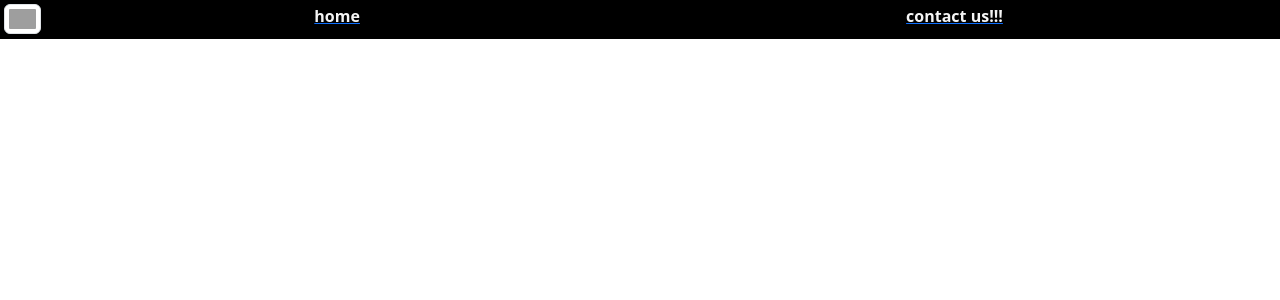
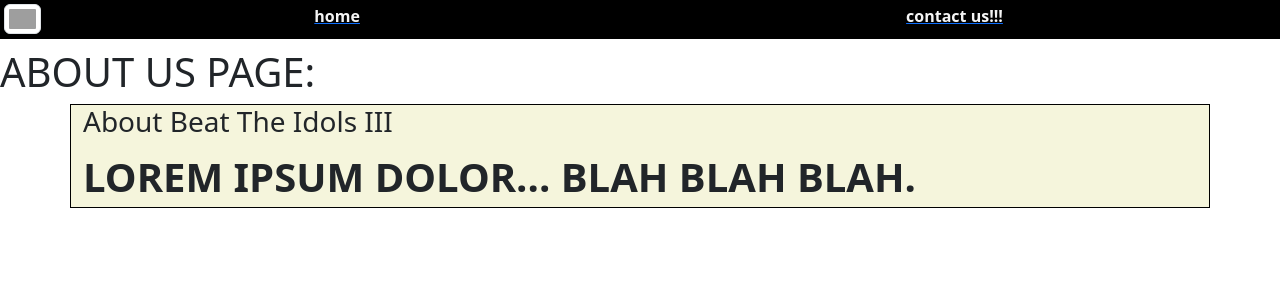
Before and after one commit to dho1115/beat-the-idols-iii, a React (Vite) app: page /about in a window 1280 px wide. Shown: the top 300 px of the page. Built offline with nearby package versions, Linux system fonts and the light colour scheme; grey boxes are pictures that could not be loaded.

Commit message:
New pages.

```diff
--- a/src/components/about/AboutUs.jsx
+++ b/src/components/about/AboutUs.jsx
@@ -1,10 +1,20 @@
-import React from 'react'
+import { Container } from 'reactstrap';
 
 import "./AboutUs.styles.css";
 
 const AboutUs = () => {
   return (
-    <div>AboutUs</div>
+    <div className='my-5'>
+      <header>
+        <h1>ABOUT US PAGE:</h1>
+      </header>
+      <Container style={{ backgroundColor: 'beige', border: '1.75px solid black' }}>
+        <h3>About Beat The Idols III</h3>
+        <section>
+          <strong>LOREM IPSUM DOLOR... BLAH BLAH BLAH.</strong>
+        </section>
+      </Container>
+    </div>
   )
 }
 
```
Also changed, not shown: src/pages/contact/ContactPage.jsx (added, +27 -0 lines).
